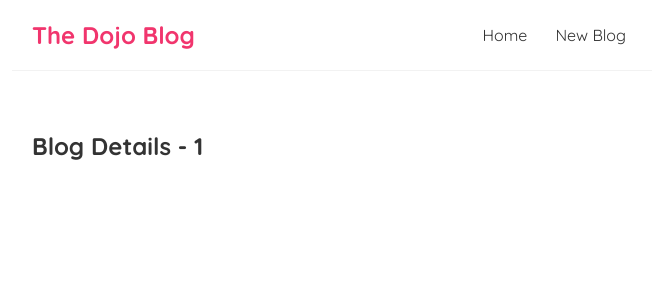
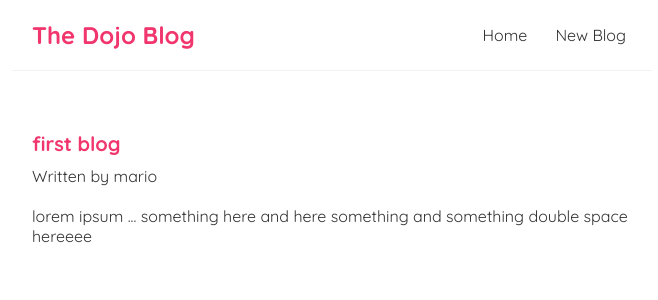
Before and after one commit to bliv27/dojo-blog, a React (Create React App) app: page /blogs/1 in a window 1280 px wide. Shown: the top 300 px of the page, without its empty margins (308-966 px from the left). Built offline with nearby package versions, Linux system fonts and the light colour scheme; data requests are answered from the project's data file.

Commit message:
lesson26 - reuse useFetch

```diff
--- a/src/BlogDetails.js
+++ b/src/BlogDetails.js
@@ -1,11 +1,21 @@
 import { useParams } from "react-router-dom";
+import useFetch from './useFetch';
 
 const BlogDetails = () => {
-    const { id } = useParams()
+    const { id } = useParams();
+    const { data:blog, error, isPending } = useFetch('http://localhost:8000/blogs/' + id);
 
     return (
         <div className="blog-details">
-            <h2>Blog Details - {id}</h2>
+            { isPending && <div>Loading...</div>}
+            { error && <div>{ error }</div>}
+            { blog && (
+                <article>
+                    <h2>{ blog.title }</h2>
+                    <p>Written by { blog.author }</p>
+                    <div>{ blog.body }</div>
+                </article>
+            )}
         </div>
      );
 }
--- a/src/index.css
+++ b/src/index.css
@@ -51,3 +51,21 @@
 .blog-preview a{
   text-decoration: none;
 }
+
+/* blog details page */
+.blog-details h2 {
+  font-size: 20px;
+  color: #f1356d;
+  margin-bottom: 10px;
+}
+.blog-details div {
+  margin: 20px 0;
+}
+.blog-details button {
+  background: #f1356d;
+  color: #fff;
+  border: 0;
+  padding: 8px;
+  border-radius: 8px;
+  cursor: pointer;
+}
```
